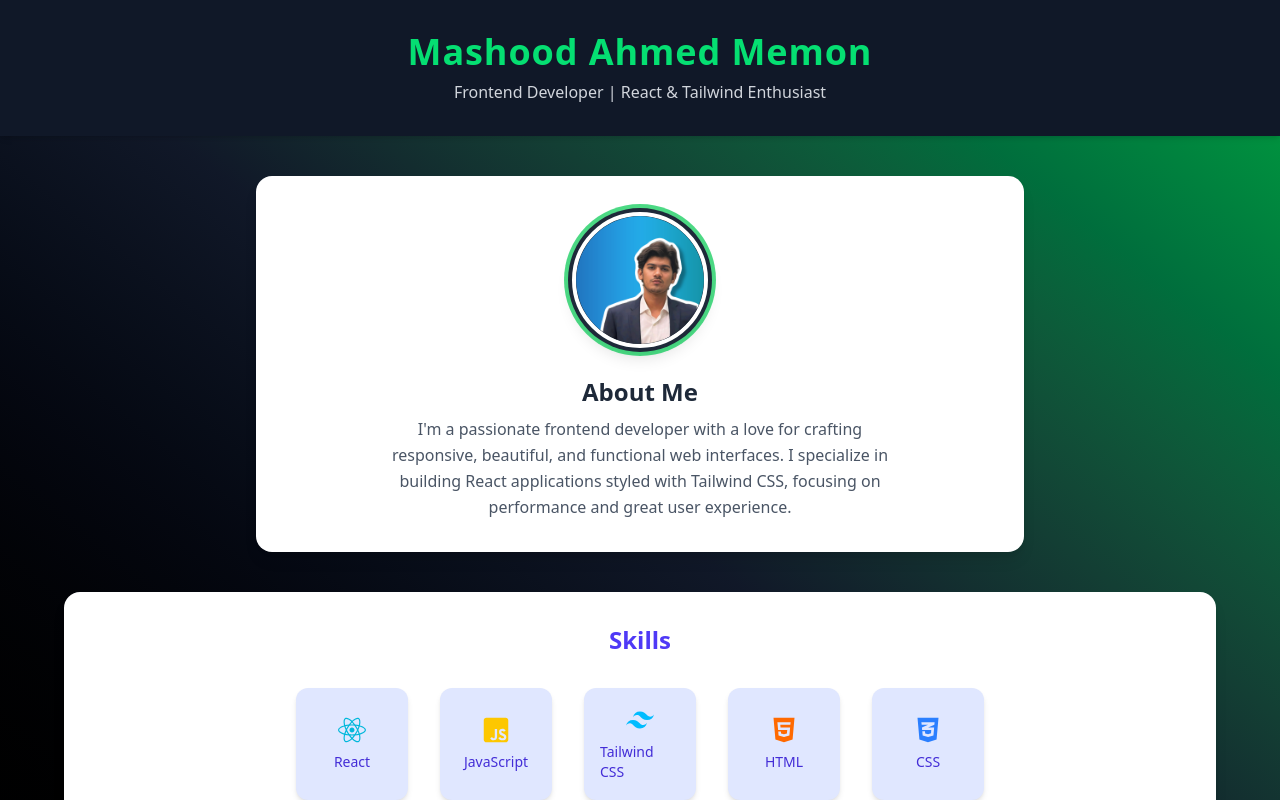
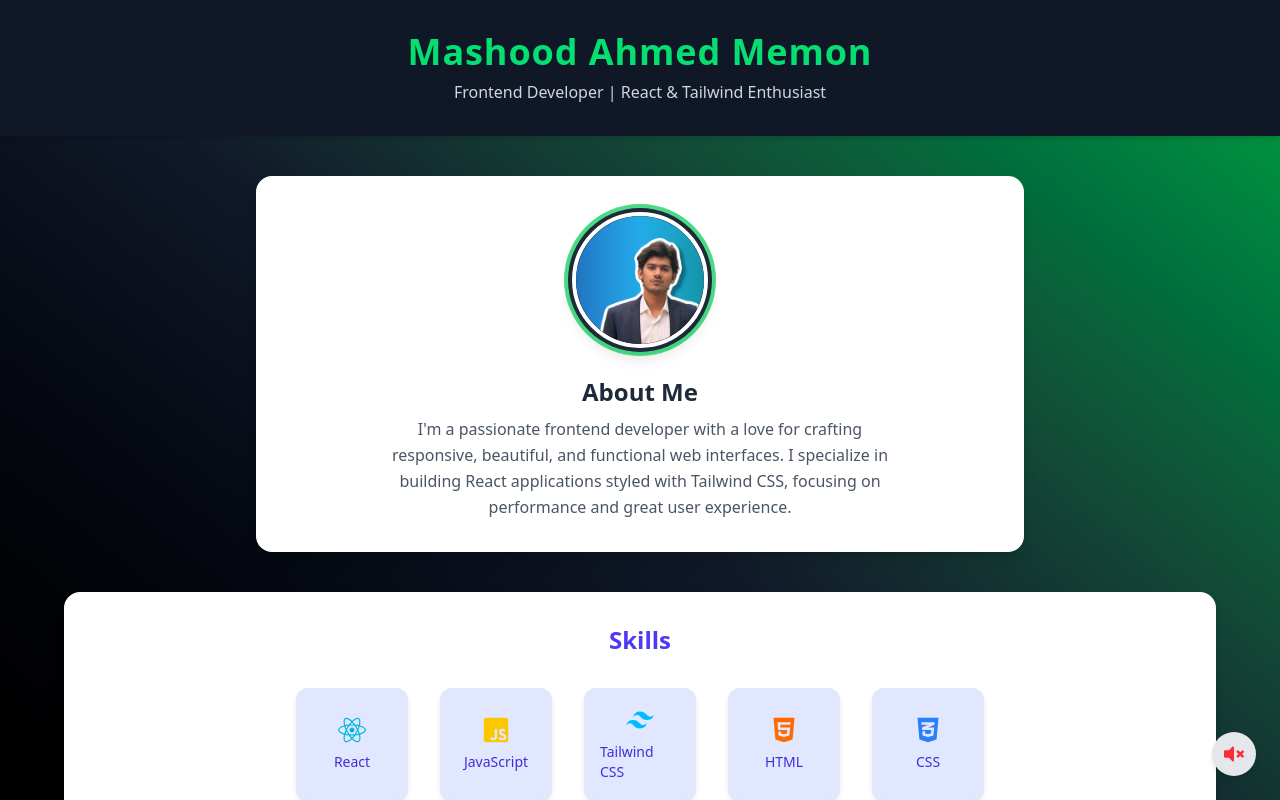
Before and after one commit to MashoodxAhmii/Profile-React, a React (Vite) app: page / in a window 1280 px wide. Shown: the top 800 px of the page. Built offline with nearby package versions, Linux system fonts and the light colour scheme.

Commit message:
Add background music toggle feature

```diff
--- a/src/App.jsx
+++ b/src/App.jsx
@@ -3,15 +3,17 @@ import Header from './components/Header';
 import About from './components/About';
 import Skills from './components/Skills';
 import Footer from './components/Footer';
+import MusicToggle from './components/MusicToggle';
 
 
 const App = () => {
   return (
 <div className="min-h-screen bg-gradient-to-tr from-black via-gray-900 to-green-600 text-white font-inter">
-    <Header />
+      <Header />
       <About />
       <Skills />
       <Footer />
+      <MusicToggle />
     </div>
 
   );
--- /dev/null
+++ b/src/components/MusicToggle.jsx
@@ -0,0 +1,40 @@
+// src/components/MusicToggle.jsx
+import React, { useEffect, useRef, useState } from 'react';
+import { FaVolumeUp, FaVolumeMute } from 'react-icons/fa';
+
+const MusicToggle = () => {
+  const audioRef = useRef(null);
+  const [isPlaying, setIsPlaying] = useState(false);
+
+  const toggleMusic = () => {
+    if (isPlaying) {
+      audioRef.current.pause();
+    } else {
+      audioRef.current.play();
+    }
+    setIsPlaying(!isPlaying);
+  };
+
+  useEffect(() => {
+    audioRef.current.volume = 0.3; // optional: set default volume
+  }, []);
+
+  return (
+    <div className="fixed bottom-6 right-6 z-50">
+      <audio ref={audioRef} src="/background.mp3" loop />
+      <button
+        onClick={toggleMusic}
+        className="bg-gray-200 dark:bg-gray-700 p-3 rounded-full shadow-md hover:scale-110 transition"
+        aria-label="Toggle Music"
+      >
+        {isPlaying ? (
+          <FaVolumeUp className="text-green-500" size={20} />
+        ) : (
+          <FaVolumeMute className="text-red-500" size={20} />
+        )}
+      </button>
+    </div>
+  );
+};
+
+export default MusicToggle;
```
Also changed, not shown: 1 other file (tests, documents, lock files or other folders).
